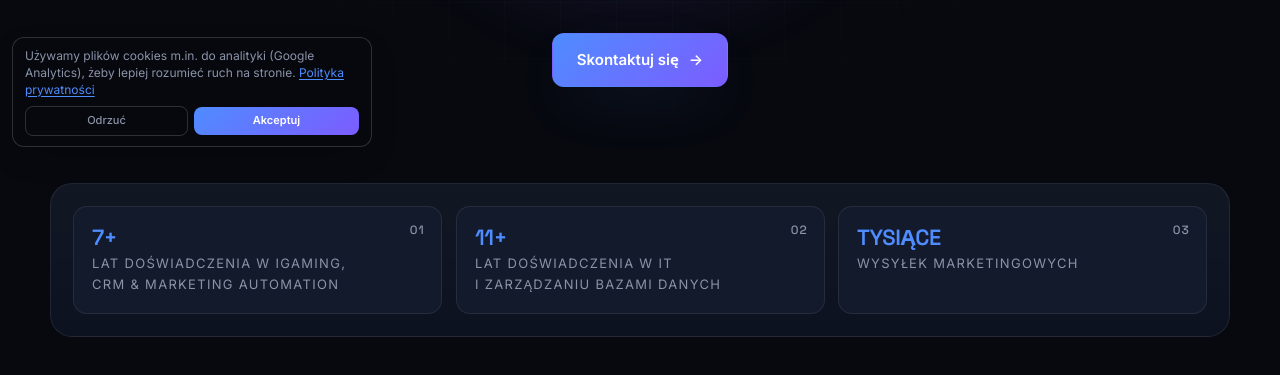
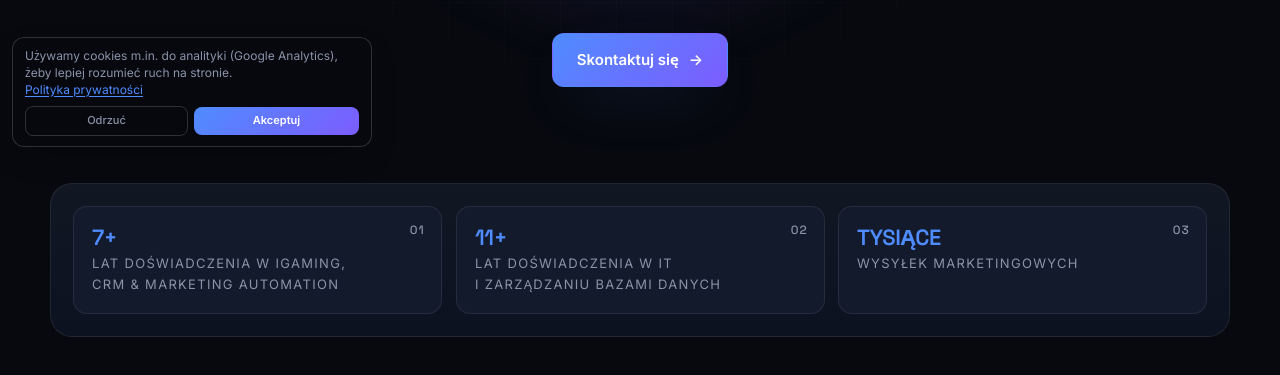
Before and after one commit to grotkowski9/sylveon-company, a plain HTML site: page index.html in a window 1280 px wide. Shown: the part 563-938 px from the top of the page. Drawn offline with Linux system fonts and the light colour scheme.

Commit message:
Update cookie banner copy with line breaks.
Co-authored-by: Cursor <cursoragent@cursor.com>

```diff
--- a/index.html
+++ b/index.html
@@ -410,8 +410,8 @@
     <div class="cookie-banner" id="cookieBanner" hidden role="dialog" aria-label="Zgoda na pliki cookies">
       <div class="cookie-banner__inner">
         <p>
-          Używamy plików cookies m.in. do analityki (Google Analytics), żeby lepiej rozumieć ruch na
-          stronie.
+          Używamy cookies m.in. do analityki (Google Analytics),<br />
+          żeby lepiej rozumieć ruch na stronie.<br />
           <a href="/polityka-prywatnosci">Polityka prywatności</a>
         </p>
         <div class="cookie-banner__actions">
```
